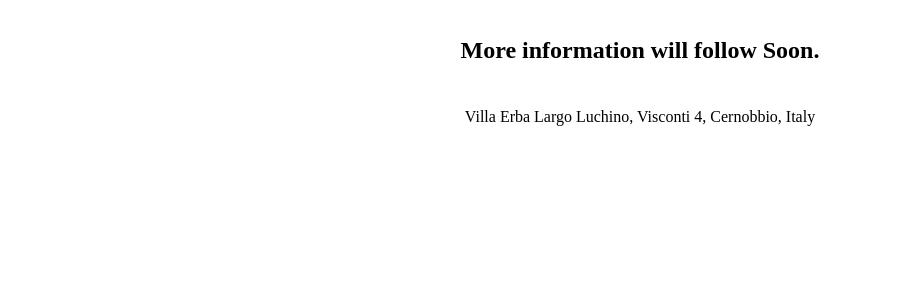
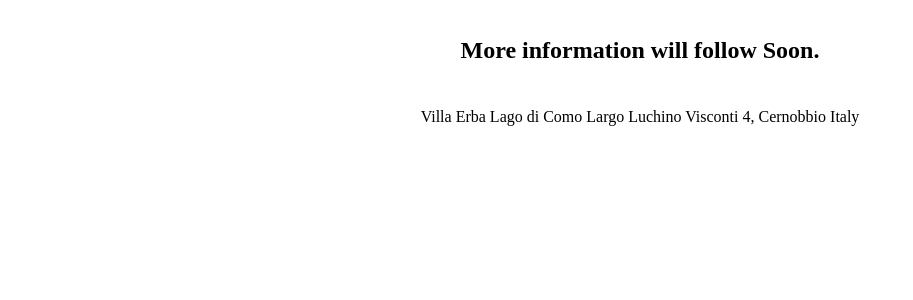
Before and after one commit to sepans/aug13como, a Jekyll site: the page built from about.md, in a window 1280 px wide. Shown: the part 607-907 px from the top of the page, without its empty margins (0-913 px from the left). Built offline with Jekyll 4.4.1, drawn with Linux system fonts in a browser that asks for light colours; nearby versions of some CDN libraries.

Commit message:
new image

```diff
--- a/_layouts/default.html
+++ b/_layouts/default.html
@@ -186,15 +186,11 @@
         <div class="small-12 columns copy" style="text-align: center">
 
           <h1 class="line" style="padding-top: 1.5em;">More information will follow Soon.</h1>
-          <!--
+
           <div class="zoj-img"><div></div></div>
-          -->
+
           <p class="line-1" style="padding-top: 1.5em; text-align: center">
-            Villa Erba
-            Largo Luchino,
-            Visconti 4,
-            Cernobbio,
-            Italy
+            Villa Erba Lago di Como Largo Luchino Visconti 4, Cernobbio  Italy
           </p>
           <!--
           <div class="section-head">Sheida and Houtan's Wedding on Lake Como</div>
```
Also changed, not shown: css/new.css, img/both.jpg (added).
